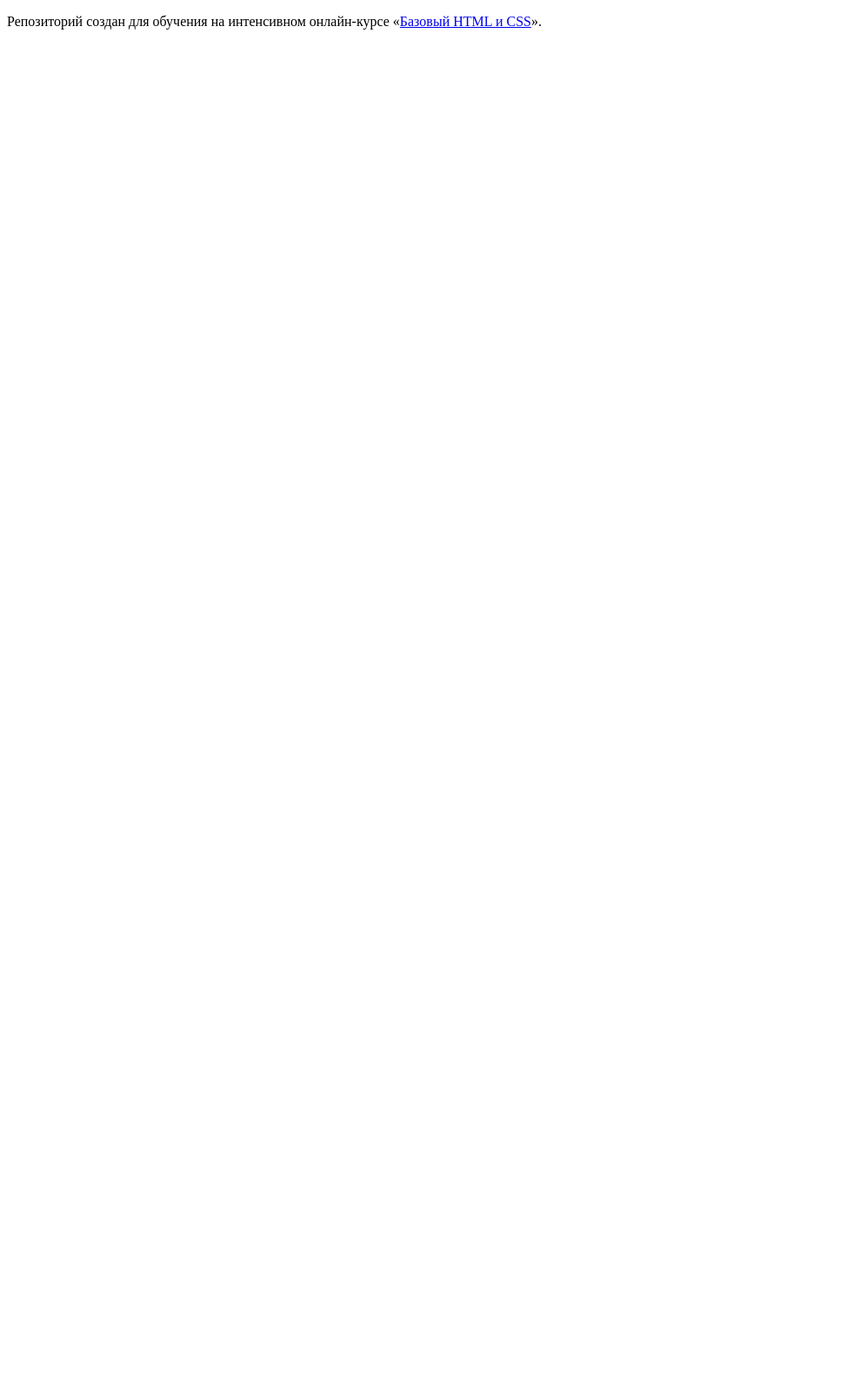
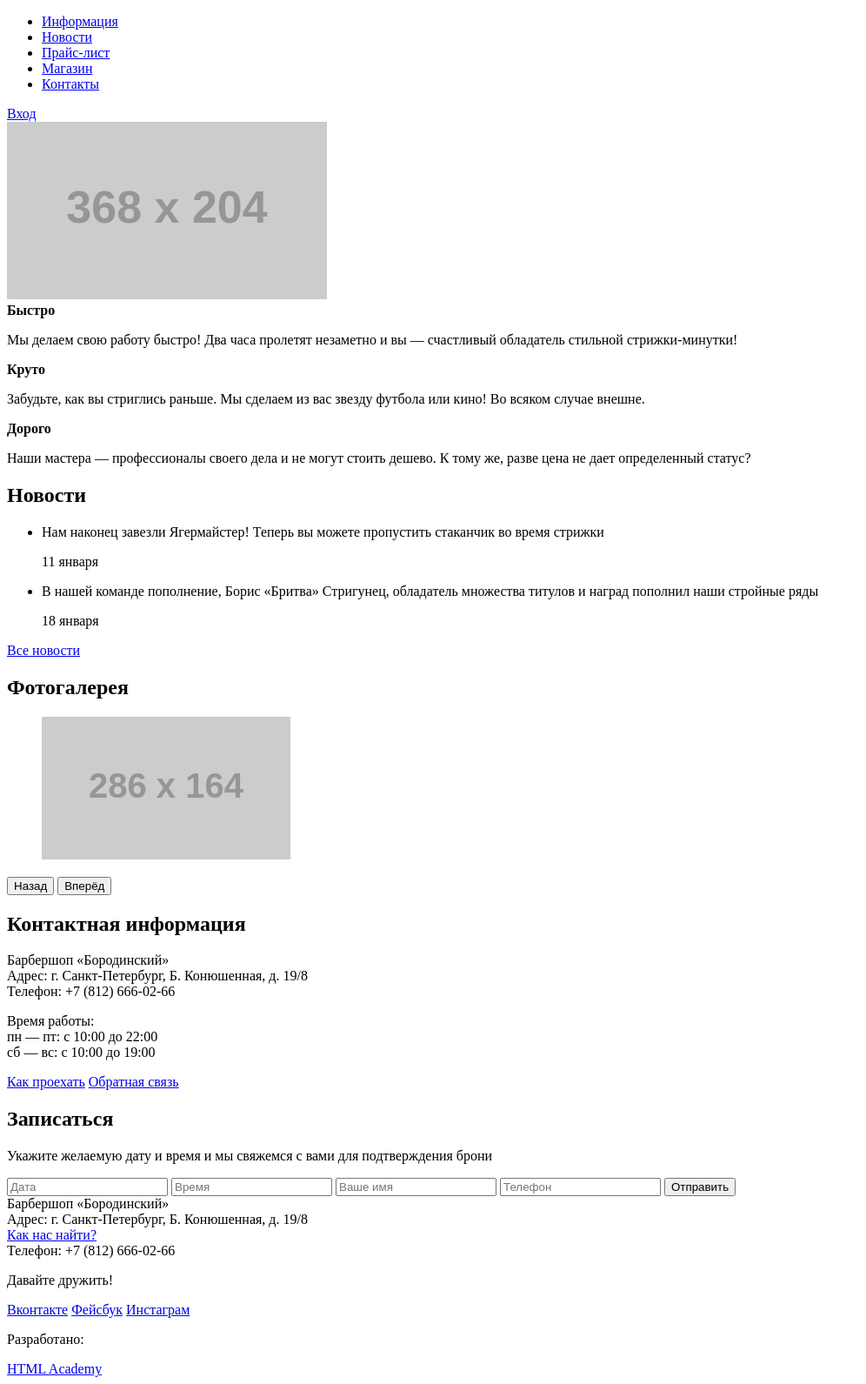
Before and after one commit to daring71/400149-barbershop, a plain HTML site: page index.html in a window 1280 px wide. Shown: the whole page at 87% size, without its empty margins (0-996 px from the left). Before the commit the page ends 800 px from the top, so only its background shows below. Drawn offline with Linux system fonts and the light colour scheme; placeholder pictures from the web are drawn by us.

```diff
--- a/index.html
+++ b/index.html
@@ -2,11 +2,127 @@
 <html lang="ru">
   <head>
     <meta charset="utf-8">
-    <title>HTML Academy: Барбершоп</title>
+    <title>Барбершоп «Бородинский»</title>
   </head>
   <body>
+  	<header class="main-header">
+  		<div class="container">
+  			<nav class="main-navigation">
+  				<ul>
+  					<li>
+  						<a href="#">Информация</a>
+  					</li>
+  					<li>
+  						<a href="#">Новости</a>
+  					</li>
+  					<li>
+  						<a href="#">Прайс-лист</a>
+  					</li>
+  					<li>
+  						<a href="shop.html">Магазин</a>
+  					</li>
+  					<li>
+  						<a href="#">Контакты</a>
+  					</li>
+  			</nav>
+  			<div class="user-block">
+  				<a class="login" href="#">Вход</a>
+  			</div>
+  		</div>
+  	</header>
+  <main class="container">
+  	<div class="index-logo">
+  		<img src="http://placehold.it/368x204" width="368" height="204" alt="Барбершоп Бородинский">
+  	</div>
+  	<section class="features">
+  		<div class="features-item">
+  			<b class="features-name">Быстро</b>
+  			  <p>Мы делаем свою работу быстро! Два часа пролетят незаметно и вы — счастливый обладатель стильной стрижки-минутки!</p>
+  		</div>
+  		<div class="features-item">
+  			<b class="features-name">Круто</b>
+  			  <p>Забудьте, как вы стриглись раньше. Мы сделаем из вас звезду футбола или кино! Во всяком случае внешне.</p>
+  		</div>
+  		<div class="features-item">
+  			<b class="features-name">Дорого</b>
+  			  <p>Наши мастера — профессионалы своего дела и не могут стоить дешево. К тому же, разве цена не дает определенный статус?</p>
+  		</div>
+  	</section>
+  	<div class="index-content">
+  		<div class="index-content-left">
+      	<h2 class="index-content-title">Новости</h2>
+      	<ul class="news-preview">
+      		<li>
+      	  	<p>Нам наконец завезли Ягермайстер! Теперь вы можете пропустить стаканчик во время стрижки</p>
+      	  	<time datetime="2016-01-11">11 января</time>
+      		</li>
+      		<li>
+              <p>В нашей команде пополнение, Борис «Бритва» Стригунец, обладатель множества титулов и наград пополнил наши стройные ряды</p>
+              <time datetime="2016-01-18">18 января</time>
+          </li>
+      	</ul>
+      	<a class="btn" href="#">Все новости</a>
+      </div>
+      <div class="index-content-right">
+     		<h2 class="index-content-title">Фотогалерея</h2>
+     		<div class="gallery">
+     			<figure class="gallery-content">
+     				<img src="http://placehold.it/286x164" width="286" height="164" alt="">
+     			</figure>
+     			<button class="btn gallery-prev" type="button">Назад</button>
+     			<button class="btn gallery-next" type="button">Вперёд</button>
+     		</div>
+      </div>
+  	</div>
+  	<div class="index-content">
+      <div class="index-content-left">
+        <h2 class="index-content-title">Контактная информация</h2>
+        <p>
+            Барбершоп «Бородинский»<br>
+            Адрес: г. Санкт-Петербург, Б. Конюшенная, д. 19/8<br>
+            Телефон: +7 (812) 666-02-66
+        </p>
+        <p>
+            Время работы:<br>
+            пн — пт: с 10:00 до 22:00<br>
+            сб — вс: с 10:00 до 19:00
+        </p>
+        <a class="btn" href="#">Как проехать</a>
+        <a class="btn" href="#">Обратная связь</a>
+      </div>
+      <div class="index-content-right">
+        <h2 class="index-content-title">Записаться</h2>
+        <p>Укажите желаемую дату и время и мы свяжемся с вами для подтверждения брони</p>
+        <form class="appointment-form" action="https://echo.htmlacademy.ru" method="post">
+        	<input type="text" name="date" value="" placeholder="Дата">
+          <input type="text" name="time" value="" placeholder="Время">
+          <input type="text" name="name" value="" placeholder="Ваше имя">
+          <input type="tel" name="phone" value="" placeholder="Телефон">
+          <button class="btn" type="submit">Отправить</button>
+        </form>
+      </div>
+    </div>
+  </main>
+  <footer class="main-footer">
+  	<div class="container">
+  		<section class="footer-contacts">
+  			Барбершоп «Бородинский»<br>
+          Адрес: г. Санкт-Петербург, Б. Конюшенная, д. 19/8<br>
+          <a href="#">Как нас найти?</a><br>
+          Телефон: +7 (812) 666-02-66
 
-    <p>Репозиторий создан для обучения на интенсивном онлайн‑курсе «<a href="https://htmlacademy.ru/intensive/htmlcss">Базовый HTML и CSS</a>».</p>
-
+      </section>
+      <section class="footer-social">
+      	<p>Давайте дружить!</p>
+      	<a class="social-btn social-btn-vk" href="#">Вконтакте</a>
+        <a class="social-btn social-btn-fb" href="#">Фейсбук</a>
+        <a class="social-btn social-btn-inst" href="#">Инстаграм</a>
+      </section>
+      <section class="footer-copyright">
+      	<p>Разработано:</p>
+          <a class="btn" href="https://htmlacademy.ru">HTML Academy</a>
+      </section>
+  	</div>
+  </footer>
   </body>
 </html>
```
Also changed, not shown: shop.html (added, +154 -0 lines).
